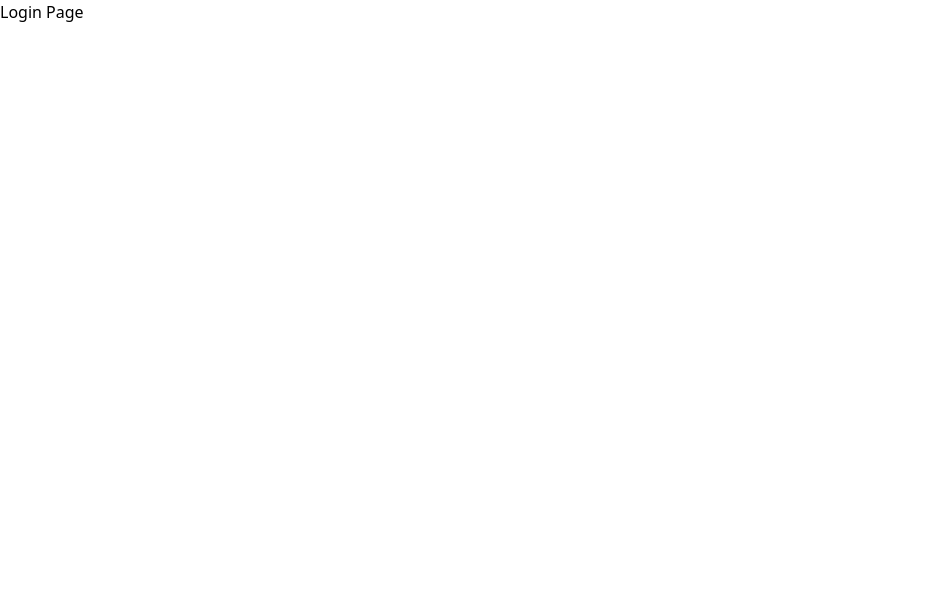
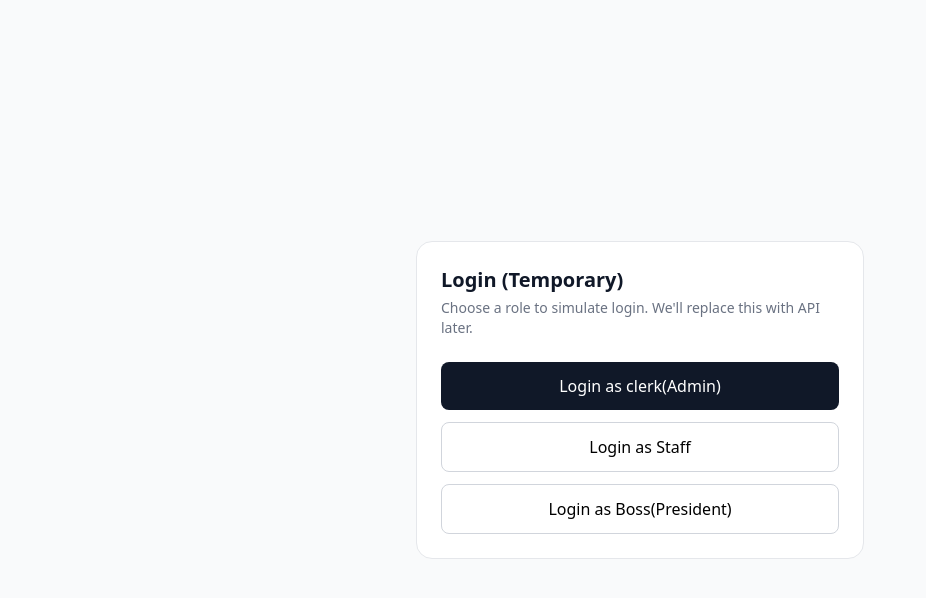
Before and after one commit to ArnavSAMA/order-management-frontend, a React (Vite) app: page /login in a window 1280 px wide. Shown: the top 598 px of the page, without its empty margins (0-926 px from the left). Built offline with nearby package versions, Linux system fonts and the light colour scheme.

Commit message:
feat: add auth context and role-based route protection

```diff
--- a/src/app/App.tsx
+++ b/src/app/App.tsx
@@ -1,6 +1,11 @@
 import { RouterProvider } from "react-router-dom";
 import { router } from './router'
+import { AuthProvider } from './providers/AuthProvider'
 
 export default function App(){
-    return <RouterProvider router={router} />
+    return (
+        <AuthProvider>
+            <RouterProvider router={router} />
+        </AuthProvider>
+    )
 }
--- a/src/app/providers/AuthProvider.tsx
+++ b/src/app/providers/AuthProvider.tsx
@@ -1,4 +1,4 @@
-import React from "react";
+import React,{ createContext, useContext, useMemo, useState} from "react";
 import type { Role, User } from '@/features/auth/types'
 
 type AuthState = {
@@ -6,3 +6,26 @@ type AuthState = {
     login: (role: Role) => void
     logout: () => void
 }
+
+const AuthContext = createContext<AuthState | undefined>(undefined)
+
+export function AuthProvider({ children }: { children: React.ReactNode }){
+    const [user, setUser] = useState<User | null>(null)
+
+    const login = (role: Role) => {
+        setUser({
+            id: 'user001',
+            name: 'Demo User',
+            role,
+        })
+    }
+    const logout = () => setUser(null)
+
+    const value = useMemo(() => ({ user, login, logout}), [user])
+    return <AuthContext.Provider value={value}>{children}</AuthContext.Provider>
+}
+export function useAuth(){
+    const ctx = useContext(AuthContext)
+    if (!ctx) throw new Error('useAuth must be used inside AuthProvider')
+    return ctx
+}
--- a/src/features/auth/LoginPage.tsx
+++ b/src/features/auth/LoginPage.tsx
@@ -1,3 +1,38 @@
+import { useAuth } from "@/app/providers/AuthProvider"
+import { useNavigate } from "react-router-dom"
+import type { Role } from './types'
+
 export default function LoginPage(){
-    return <h1>Login Page</h1>
+    const { login } = useAuth()
+    const navigate = useNavigate()
+
+    const doLogin = (role: Role) => {
+        login(role)
+        navigate('/orders')
+    }
+    return (
+        <div className="min-h-screen bg-gray-50 flex items-center justify-center p-6">
+            <div className="w-full max-w-md rounded-2xl border border-gray-200 bg-white p-6">
+                <h1 className="text-xl font-semibold text-gray-900">Login (Temporary)</h1>
+                <p className="mt-1 text-sm text-gray-500">
+                    Choose a role to simulate login. We'll replace this with API later.
+                </p>
+
+                <div className="mt-6 space-y-3">
+                    <button
+                    onClick={()=> doLogin('clerk')}
+                    className="w-full rounded-lg bg-gray-900 px-4 py-3 text-white font-medium"
+                    >Login as clerk(Admin)</button>
+                    <button
+                    onClick={()=> doLogin('staff')}
+                    className="w-full rounded-lg border border-gray-300 px-4 py-3 font-medium"
+                    >Login as Staff</button>
+                    <button
+                    onClick={()=> doLogin('boss')}
+                    className="w-full rounded-lg border border-gray-300 px-4 py-3 font-medium"
+                    >Login as Boss(President)</button>
+                </div>
+            </div>
+        </div>
+    )
 }
--- /dev/null
+++ b/src/features/auth/ProtectedRoute.tsx
@@ -0,0 +1,14 @@
+import { Navigate, Outlet } from "react-router-dom";
+import { useAuth } from "@/app/providers/AuthProvider";
+import type { Role } from "./types";
+
+export default function ProtectedRoute({ allow }: { allow?: Role[] }){
+    const { user } = useAuth()
+
+    if(!user) return <Navigate to="/login" replace />
+
+    if(allow && !allow.includes(user.role)) return <Navigate to="/orders" replace />
+
+    return <Outlet />
+
+}
```
Also changed, not shown: src/app/router.tsx (+17 -6 lines).
